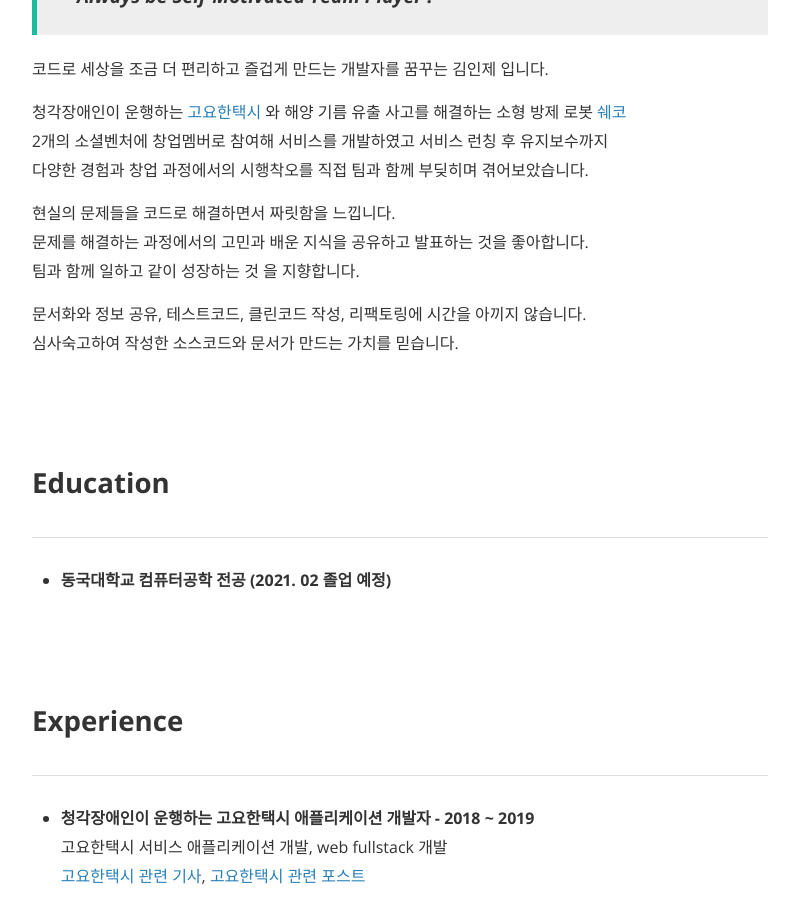
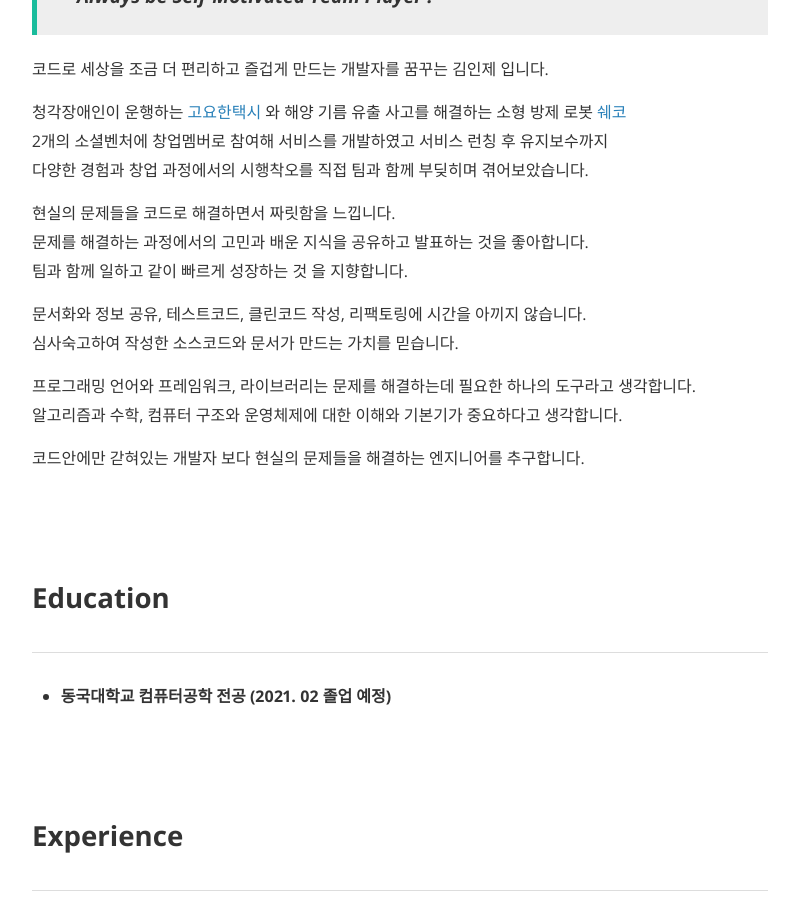
Before and after one commit to injae-kim/injae-kim.github.io, a Jekyll site: the page built from about.md, in a window 1280 px wide and 900 px high, scrolled down 797 px. Shown: the whole window, without its empty margins (240-1039 px from the left). Built offline with Jekyll 4.4.1, drawn with Linux system fonts in a browser that asks for light colours; nearby versions of some CDN libraries; some web fonts are replaced.

Commit message:
fix post

```diff
--- a/about.md
+++ b/about.md
@@ -22,10 +22,15 @@ permalink: /about/
 
 현실의 문제들을 코드로 해결하면서 짜릿함을 느낍니다.<br/>
 문제를 해결하는 과정에서의 고민과 배운 지식을 공유하고 발표하는 것을 좋아합니다.<br/>
-팀과 함께 일하고 같이 성장하는 것 을 지향합니다.
+팀과 함께 일하고 같이 빠르게 성장하는 것 을 지향합니다.
 
 문서화와 정보 공유, 테스트코드, 클린코드 작성, 리팩토링에 시간을 아끼지 않습니다.<br/>
 심사숙고하여 작성한 소스코드와 문서가 만드는 가치를 믿습니다.
+
+프로그래밍 언어와 프레임워크, 라이브러리는 문제를 해결하는데 필요한 하나의 도구라고 생각합니다.<br/>
+알고리즘과 수학, 컴퓨터 구조와 운영체제에 대한 이해와 기본기가 중요하다고 생각합니다.
+
+코드안에만 갇혀있는 개발자 보다 현실의 문제들을 해결하는 엔지니어를 추구합니다.
 
 <br/>
 
```
